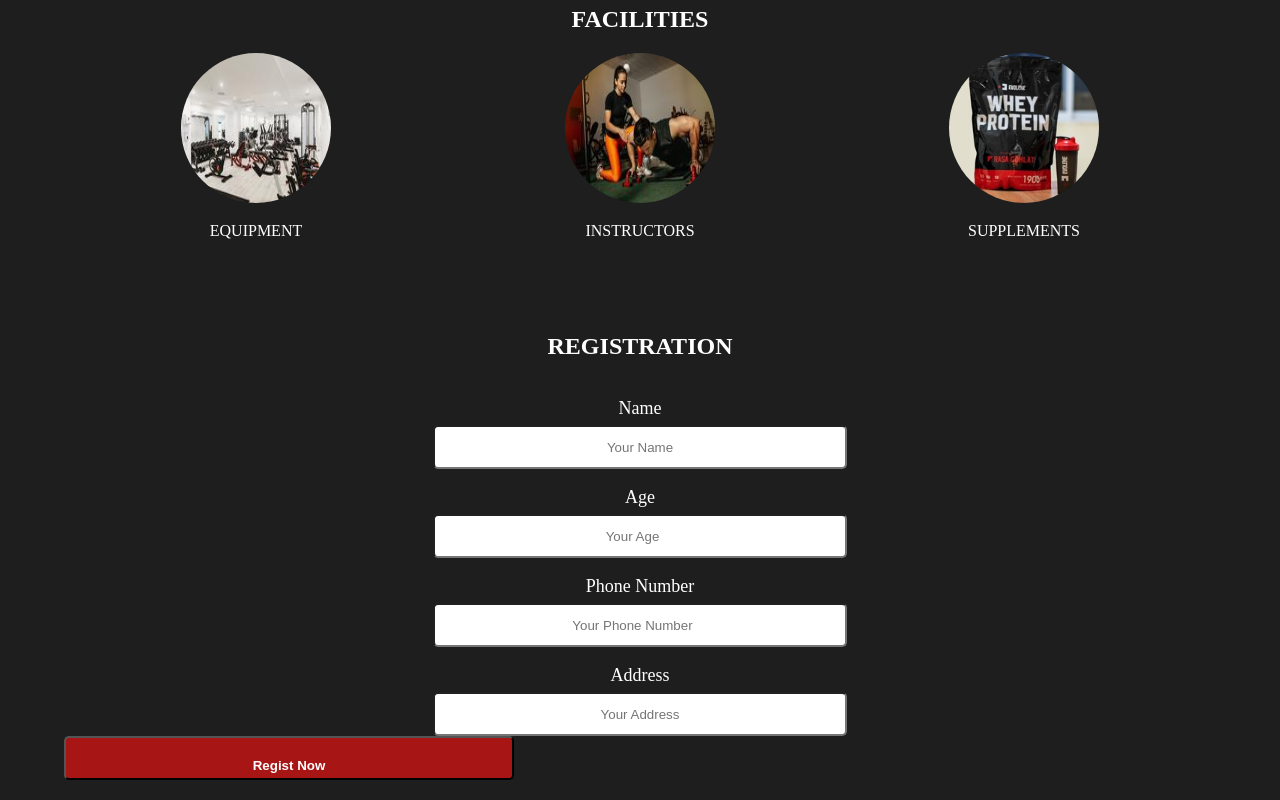
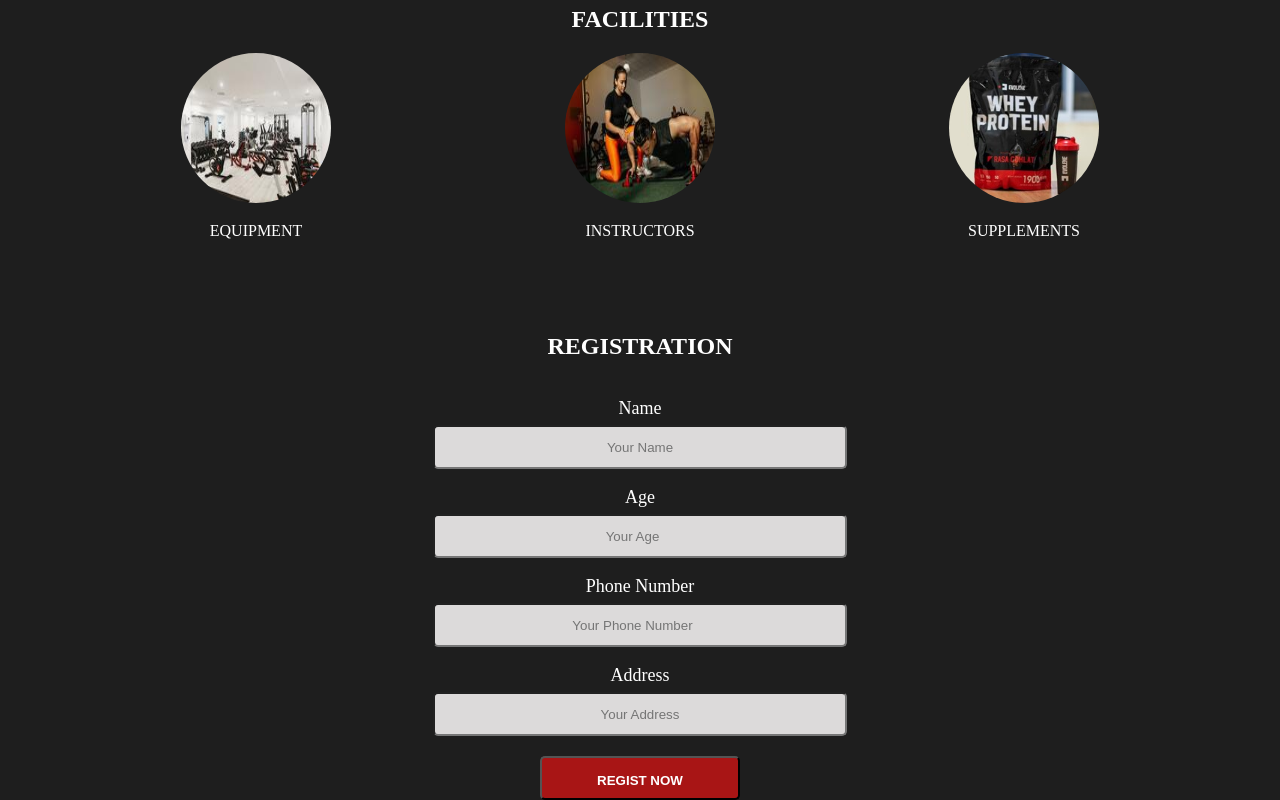
Before and after one commit to nathzyy/pgp1-gym-web, a plain HTML site: page index.html in a window 1280 px wide. Shown: the part 684-1484 px from the top of the page. Drawn offline with Linux system fonts and the light colour scheme.

Commit message:
fixed center submit button

```diff
--- a/index.html
+++ b/index.html
@@ -33,7 +33,7 @@
     </div>
 
     <div class="facility-wrapper">
-		<div class="container">
+		 <div class="container">
 			<div class="heading">
 				<h2>FACILITIES</h2>
 			</div>
@@ -80,7 +80,7 @@
       <p class="txt-form">Address</p>
       <input type="text" placeholder="Your Address">
 
-      <input type="submit" class="submit-form" value="Regist Now">
+      <input type="submit" class="submit-form" value="REGIST NOW">
     </div>
   </div>
 
--- a/stylesheet.css
+++ b/stylesheet.css
@@ -19,6 +19,7 @@ a:link{
 body{
     font-family : "Montserrat";
     background-color: #1E1E1E;
+
 }
 
 .header{
@@ -156,15 +157,19 @@ input{
     border-radius: 5px;
     padding: 5px;
     text-align: center;
+    background-color: rgb(220, 218, 218)
 }
 
 .submit-form{
     background-color: #A81515;
     color: #fff;
     cursor: pointer;
-    width: 450px;
+    width: 200px;
     display: block;
     padding: 20px;
-    font-weight: bolder;
+    font-weight: bold;
     text-align: center;
+    margin: 0 auto;
+    margin-top: 20px;
+    line-height: 5px;
 }
```
